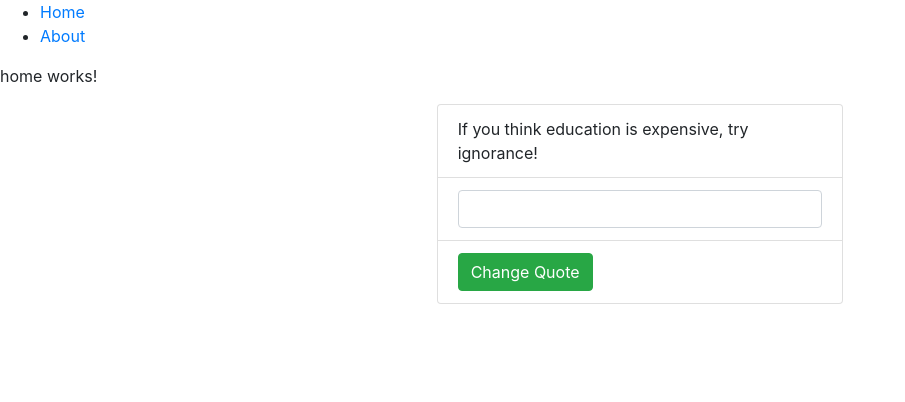
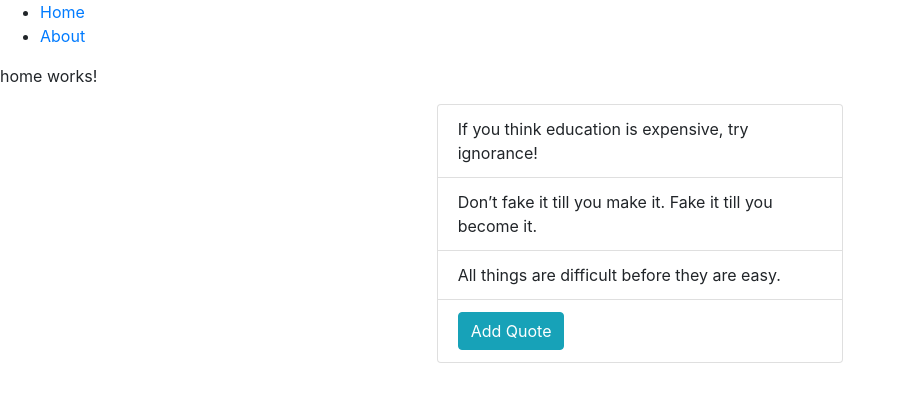
Before and after one commit to rkemmy/quotable, an Angular app: page /about in a window 1280 px wide. Shown: the top 402 px of the page, without its empty margins (0-905 px from the left). Built offline with nearby package versions, Linux system fonts and the light colour scheme.

Commit message:
Create a button that accepts new input by the user

```diff
--- a/src/app/about/about.component.html
+++ b/src/app/about/about.component.html
@@ -1,13 +1,18 @@
 <div class="row">
   <div class="col-4 offset-4">
     <ul class="list-group">
-      <li class="list-group-item">{{quote}}</li>
+      <li class="list-group-item" *ngFor="let quote of quotes">{{quote}}</li>
+
       <li class="list-group-item">
-        <input type="text" class="form-control" [(ngModel)]="inputQuote">
+        <button class="btn btn-info" (click)="AddQuote()">Add Quote</button>
       </li>
 
-      <li class="list-group-item">
-        <button class="btn btn-success" [disabled]="btnDisable" (click)="ChangeQuote()">Change Quote</button>
+      <li class="list-group-item" *ngIf="Adding">
+        <input type="text" class="form-control" [(ngModel)]="inputQuote">
+
+        <br>
+
+        <button class="btn btn-success" [disabled]="!inputQuote" (click)="CreateQuote()">Create Quote</button>
       </li>
 
     </ul>
--- a/src/app/about/about.component.ts
+++ b/src/app/about/about.component.ts
@@ -6,14 +6,21 @@ import { Component, OnInit } from '@angular/core';
   styleUrls: ['./about.component.css']
 })
 export class AboutComponent implements OnInit {
-  quote = 'If you think education is expensive, try ignorance!'
+  quotes = ['If you think education is expensive, try ignorance!', 'Don’t fake it till you make it. Fake it till you become it.', 'All things are difficult before they are easy.']
 
   inputQuote = null;
+  btnDisable = false;
+  Adding = false;
 
-  btnDisable = false;
+  CreateQuote(){
+    this.quotes.push(this.inputQuote)
+    this.inputQuote = null
+    this.Adding = false
 
-  ChangeQuote(){
-    this.quote = this.inputQuote
+  }
+
+  AddQuote(){
+    this.Adding = !this.Adding
   }
 
   constructor() { }
```
